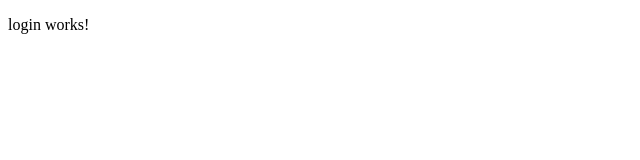
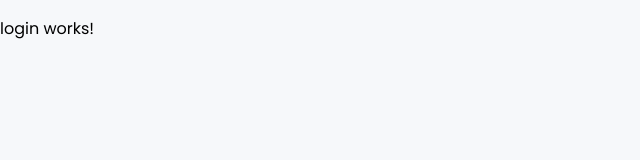
Before and after one commit to vjvillareal/trackr-test-app, an Angular app: page /login in a window 1280 px wide. Shown: the top 160 px of the page, without its empty margins (0-640 px from the left). Built offline with nearby package versions, Linux system fonts and the light colour scheme.

Commit message:
Set up Angular Material & CSS resets

```diff
--- a/angular.json
+++ b/angular.json
@@ -28,6 +28,7 @@
               "src/assets"
             ],
             "styles": [
+              "./node_modules/@angular/material/prebuilt-themes/deeppurple-amber.css",
               "src/styles.scss"
             ],
             "scripts": []
@@ -96,6 +97,7 @@
               "src/assets"
             ],
             "styles": [
+              "./node_modules/@angular/material/prebuilt-themes/deeppurple-amber.css",
               "src/styles.scss"
             ],
             "scripts": []
--- a/package.json
+++ b/package.json
@@ -11,10 +11,12 @@
   "private": true,
   "dependencies": {
     "@angular/animations": "^14.2.0",
+    "@angular/cdk": "^13.0.0",
     "@angular/common": "^14.2.0",
     "@angular/compiler": "^14.2.0",
     "@angular/core": "^14.2.0",
     "@angular/forms": "^14.2.0",
+    "@angular/material": "^13.3.9",
     "@angular/platform-browser": "^14.2.0",
     "@angular/platform-browser-dynamic": "^14.2.0",
     "@angular/router": "^14.2.0",
--- /dev/null
+++ b/src/app/angular-material.module.ts
@@ -0,0 +1,27 @@
+import { NgModule } from '@angular/core';
+import { CommonModule } from '@angular/common';
+import { MatFormFieldModule } from '@angular/material/form-field';
+import { MatInputModule } from '@angular/material/input';
+import { MatButtonModule } from '@angular/material/button';
+import { MatMenuModule } from '@angular/material/menu';
+import { MatIconModule } from '@angular/material/icon';
+
+let ngMaterialComponents = [
+  MatFormFieldModule,
+  MatInputModule,
+  MatButtonModule,
+  MatMenuModule,
+  MatIconModule,
+];
+
+@NgModule({
+  declarations: [],
+  imports: [
+    CommonModule,
+    ...ngMaterialComponents
+  ],
+  exports: [
+    ...ngMaterialComponents
+  ]
+})
+export class AngularMaterialModule { }
--- a/src/app/app.module.ts
+++ b/src/app/app.module.ts
@@ -4,6 +4,8 @@ import { BrowserModule } from '@angular/platform-browser';
 import { AppComponent } from './app.component';
 import { LoginModule } from './pages/login/login.module';
 import { AppRoutingModule } from './app-routing.module';
+import { BrowserAnimationsModule } from '@angular/platform-browser/animations';
+import { AngularMaterialModule } from './angular-material.module';
 
 @NgModule({
   declarations: [
@@ -12,7 +14,9 @@ import { AppRoutingModule } from './app-routing.module';
   imports: [
     BrowserModule,
     LoginModule,
-    AppRoutingModule
+    AppRoutingModule,
+    BrowserAnimationsModule,
+    AngularMaterialModule
   ],
   providers: [],
   bootstrap: [AppComponent]
--- a/src/index.html
+++ b/src/index.html
@@ -6,6 +6,9 @@
   <base href="/">
   <meta name="viewport" content="width=device-width, initial-scale=1">
   <link rel="icon" type="image/x-icon" href="favicon.ico">
+  <link rel="preconnect" href="https://fonts.gstatic.com">
+  <link href="https://fonts.googleapis.com/css2?family=Roboto:wght@300;400;500&display=swap" rel="stylesheet">
+  <link href="https://fonts.googleapis.com/icon?family=Material+Icons" rel="stylesheet">
 </head>
 <body>
   <app-root></app-root>
--- a/src/styles.scss
+++ b/src/styles.scss
@@ -1 +1,20 @@
-/* You can add global styles to this file, and also import other style files */
+@import url("https://fonts.googleapis.com/css2?family=Poppins:wght@300;400;500;700&display=swap");
+@import url('https://fonts.googleapis.com/css2?family=Playfair+Display:wght@600&display=swap');
+
+html,
+body {
+  height: 100%;
+}
+
+* {
+  font-family: "Poppins", sans-serif !important;
+}
+
+.material-icons{
+  font-family: 'Material Icons' !important;
+}
+
+body {
+  margin: 0;
+  background: #f6f8fa;
+}
```
Also changed, not shown: 1 other file (tests, documents, lock files or other folders).
